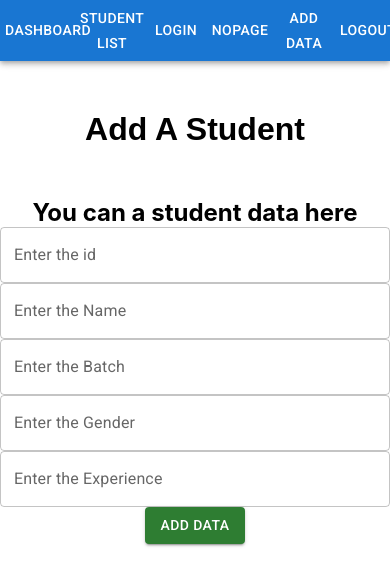
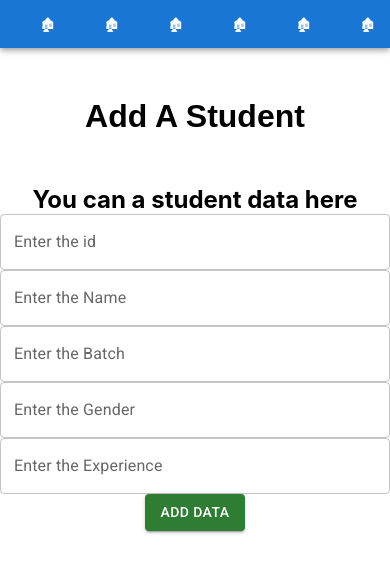
Before and after one commit to SanJay1577/crud-app, a React (Create React App) app: page /add-data in a window 390 px wide. Shown: the top 586 px of the page. Built offline with nearby package versions, Linux system fonts and the light colour scheme.

Commit message:
edit_component_updated

```diff
--- a/src/App.css
+++ b/src/App.css
@@ -42,3 +42,16 @@
 .icon{
  display: none;
 }
+
+@media only screen and (min-width : 325px) and (max-width : 450px) {
+   .icon {
+      display: block;
+   }
+   .nav-name{
+    display: none;
+   }
+
+
+
+
+}
--- a/src/Base/Base.js
+++ b/src/Base/Base.js
@@ -17,6 +17,7 @@ function Base ({title, description, children}) {
 
     return (
         <div className='main-component base-component'>
+
              <AppBar position='static'>
                <Toolbar variant='dense'>
                 <Button
--- a/src/Components/DashBoard.js
+++ b/src/Components/DashBoard.js
@@ -1,17 +1,22 @@
 import { Button } from '@mui/material'
 import React from 'react'
+import { useHistory } from 'react-router-dom'
 import Base from '../Base/Base'
 
 const DashBoard = () => {
+  const history = useHistory();
   return (
     <Base
     title = "Welcome To Students App"
     description= "Please Click the Below button to navigate to home page"
     >
+      <br/>
         <Button
         variant='outlined'
         color='primary'
-        size = "large">
+        size = "large"
+        onClick={()=>history.push("/details")}
+        >
         Student Page
         </Button>
      </Base>
--- a/src/Components/EditStudents.js
+++ b/src/Components/EditStudents.js
@@ -15,7 +15,7 @@ const EditStudents = ({studentsData,setStudents}) => {
     const [experience, setExperience] = useState("");
 // initial things and mountings happening
        useEffect(() => {
-        setEditId(student.id);
+         setEditId(student.id);
          setIdx(student.id);
          setName(student.name);
          setBatch(student.batch);
--- a/src/Components/Students.js
+++ b/src/Components/Students.js
@@ -40,7 +40,7 @@ if (!localStorage.getItem("user-name")){
               <Typography gutterBottom variant="h5" component="div">
                 Name : {stud.name}
               </Typography>
-              <Typography variant="body2" color="text.secondary">
+              {/* <Typography variant="body2" color="text.secondary">
                 Batch : {stud.batch}
               </Typography>
               <Typography variant="body2" color="text.secondary">
@@ -48,7 +48,7 @@ if (!localStorage.getItem("user-name")){
               </Typography>
               <Typography variant="body2" color="text.secondary">
                 Experience : {stud.yearsOfExperience} years
-              </Typography>
+              </Typography> */}
             </CardContent>
             <CardActions>
               <Button
```
